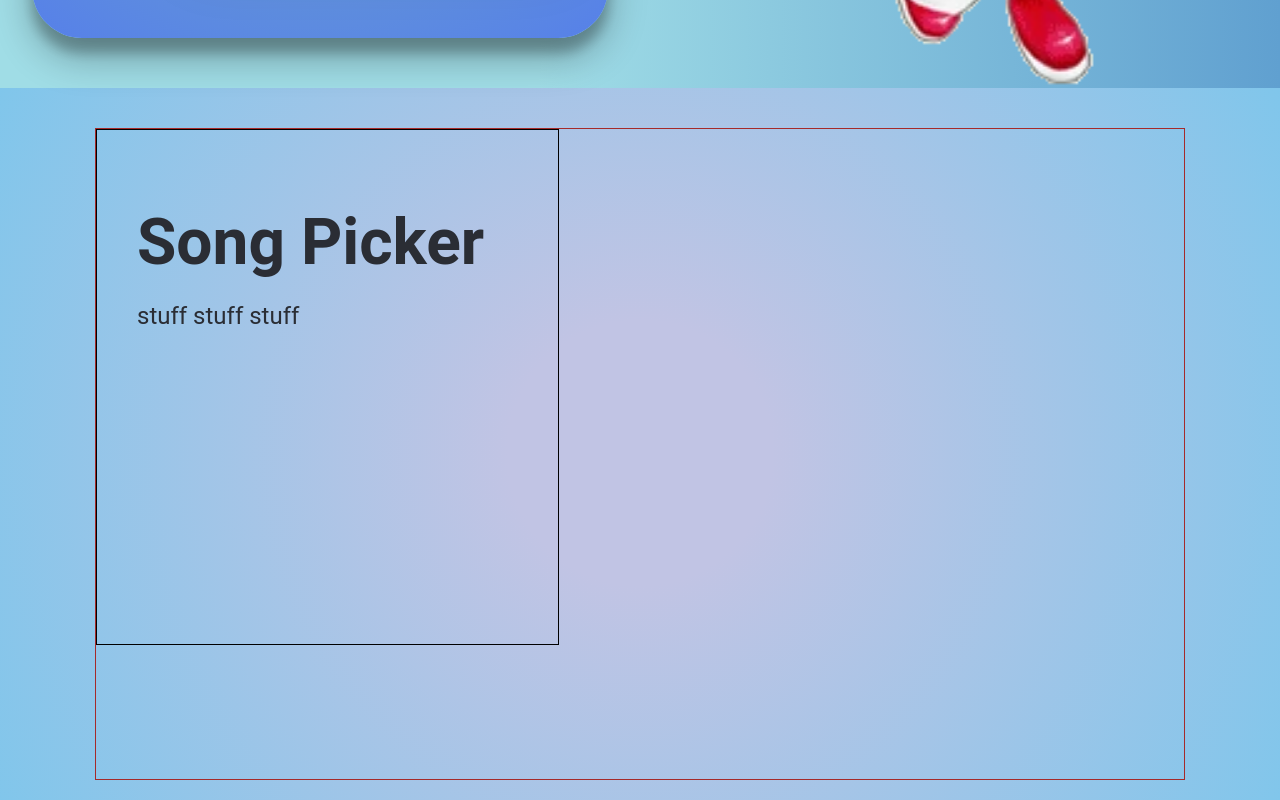
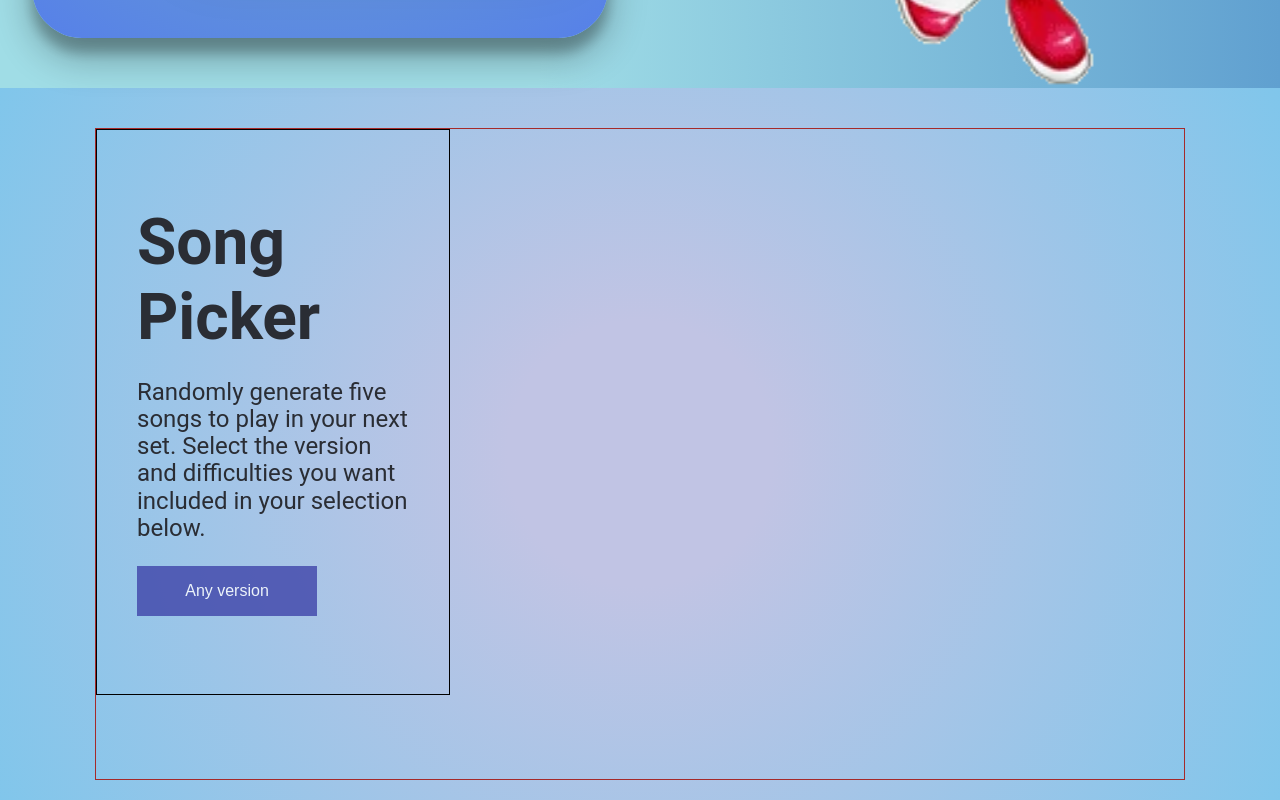
Before and after one commit to Hajurian/ddrsearch, a React (Vite) app: page / in a window 1280 px wide. Shown: the part 2500-3300 px from the top of the page. Built offline with nearby package versions, Linux system fonts and the light colour scheme.

Commit message:
dropdown content

```diff
--- a/src/App.css
+++ b/src/App.css
@@ -84,3 +84,50 @@
     margin-top: -80px; /*same height as header*/
     visibility: hidden;
 }
+.dropdown {
+    display:inline-block;
+    width:150px;
+
+}
+.dropdown #selectedbutton {
+    position: relative;
+    width:180px;
+    height:50px;
+    background: rgb(63,68,169);
+    border:none;
+    cursor: pointer;
+    opacity: 0.8;
+    color:#fff;
+    font-size:1rem;
+    text-align: center;
+    transition: all 0.5s;
+}
+.dropdown #selectedbutton:hover {
+    opacity: 1;
+}
+.dropdown .dropdownbutton {
+    display:block;
+    text-decoration: none;
+    border:none;
+    width:150px;
+    height:50px;
+    background: rgb(86,128,233);
+}
+.dropdown .dropdowncontent {
+    display: none;
+    position: absolute;
+    min-width: 150px;
+    max-height:150px;
+    overflow:auto;
+    box-shadow: rgba(0, 0, 0, 0.3) 0px 19px 38px, rgba(0, 0, 0, 0.22) 0px 15px 12px;
+}
+.dropdown:hover .dropdowncontent {
+    display:block;
+}
+.dropdown .dropdownbutton:hover {
+    background: #4c73d4;
+    cursor: pointer;
+}
+.dropdowncontent::-webkit-scrollbar {
+    display: none;
+  }
--- a/src/components/SongPicker.css
+++ b/src/components/SongPicker.css
@@ -7,8 +7,8 @@
 }
 .songpickertextcontainer {
     border:1px solid black;
-    width:35%;
-    height:450px;
+    width:25%;
+    height:500px;
     display:flex;
     flex-direction: column;
     padding:2rem 2.5rem;
@@ -20,5 +20,5 @@
 }
 .songpickertextcontainer p {
     font-size:1.5rem;
-    line-height:1.6rem;
+    line-height:1.7rem;
 }
--- a/src/components/SongPicker.jsx
+++ b/src/components/SongPicker.jsx
@@ -1,11 +1,28 @@
+import { useState } from 'react';
 import './SongPicker.css'
 function SongPicker() {
-    return(
+    const [currVersion, setCurrVersion] = useState("Any version");
+    const versions = ["Any version", "DDR 1st", "DDR 2ndMIX", "DDR 3rdMIX", "DDR 4thMIX", "DDR 5thMIX", "DDRMAX", "DDRMAX2", "DDR EXTREME", "DDR SuperNOVA", "DDR SuperNOVA 2", "DDR X", "DDR X2",
+        "DDR X3 VS 2ndMIX", "DanceDanceRevolution (2013)", "DanceDnaceRevolution (2014)", "DanceDanceRevolution A", "DanceDanceRevolution A20",
+        "DanceDanceRevolution A20 PLUS", "DanceDanceRevolution A3"];
+    return (
         <div className="songpickercontainer">
             <div className="songpickertextcontainer">
                 <h1>Song Picker</h1>
-                <p>stuff stuff stuff</p>
-
+                <p>Randomly generate five songs to play in your next set. Select the version and difficulties you want included in your selection below.</p>
+                <div className="dropdown">
+                    <button id="selectedbutton">{currVersion}</button>
+                    <div className="dropdowncontent">
+                        {versions.map((version) => {
+                            return (
+                                <button className='dropdownbutton' key={version} onClick={(e) => {
+                                    e.target.classList.toggle("selected");
+                                    setCurrVersion(e.target.innerText);
+                                }}>{version}</button>
+                            )
+                        })}
+                    </div>
+                </div>
             </div>
         </div>
     )
```
